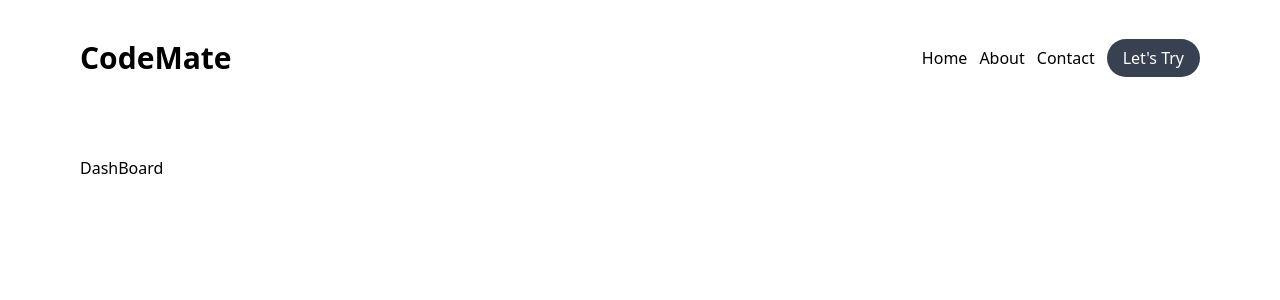
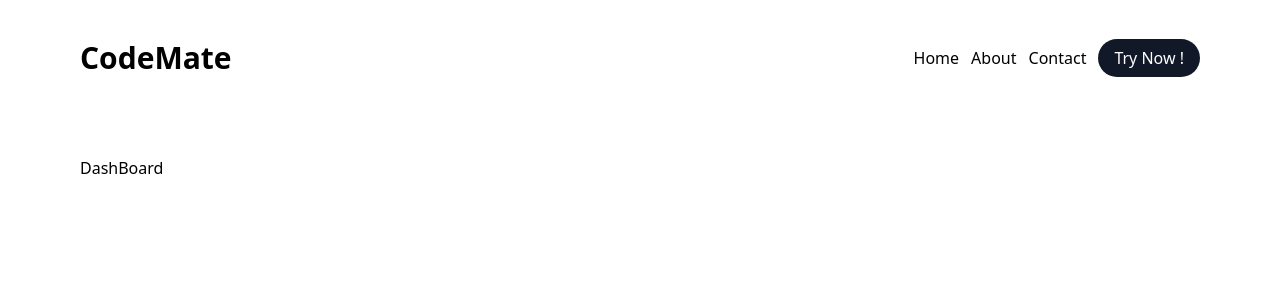
Before and after one commit to akshit614/CodeMate-Ai, a React (Vite) app: page / in a window 1280 px wide. Shown: the top 300 px of the page. Built offline with nearby package versions, Linux system fonts and the light colour scheme.

Commit message:
updated fiel

```diff
--- a/src/components/Header.tsx
+++ b/src/components/Header.tsx
@@ -7,11 +7,11 @@ const Header = () => {
     <nav className='flex justify-between items-center px-20 py-10'>
       <Link to={'/'} className='font-bold text-3xl'>CodeMate</Link>
       <ul className='flex items-center gap-x-3 text-base '>
-        <li>Home</li>
+        <li><Link to={'/'}>Home</Link></li>
         <li>About</li>
         <li>Contact</li>
         <li>
-          <Link to={'/code'} className='bg-gray-700 text-white rounded-full px-4 py-2 transition duration-300 ease-in-out hover:bg-black hover:shadow-[0_0_10px_3px_rgba(255,255,0,1)]'>Let's Try</Link>
+          <Link to={'/code'} className='bg-gray-900 text-white rounded-full px-4 py-2 transition duration-300 ease-in-out hover:bg-black hover:shadow-[0_0_10px_3px_rgba(255,255,0,1)]'> Try Now ! </Link>
         </li>
       </ul>
     </nav>
```
